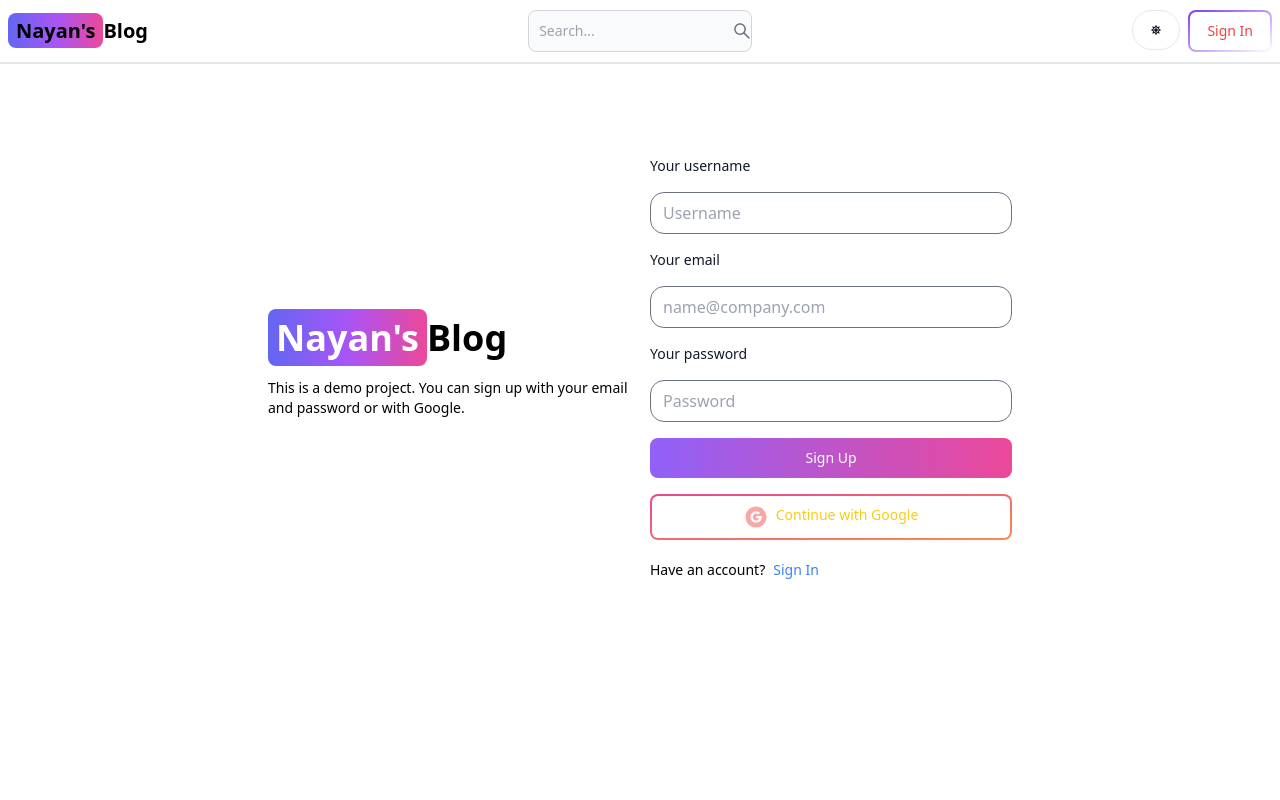
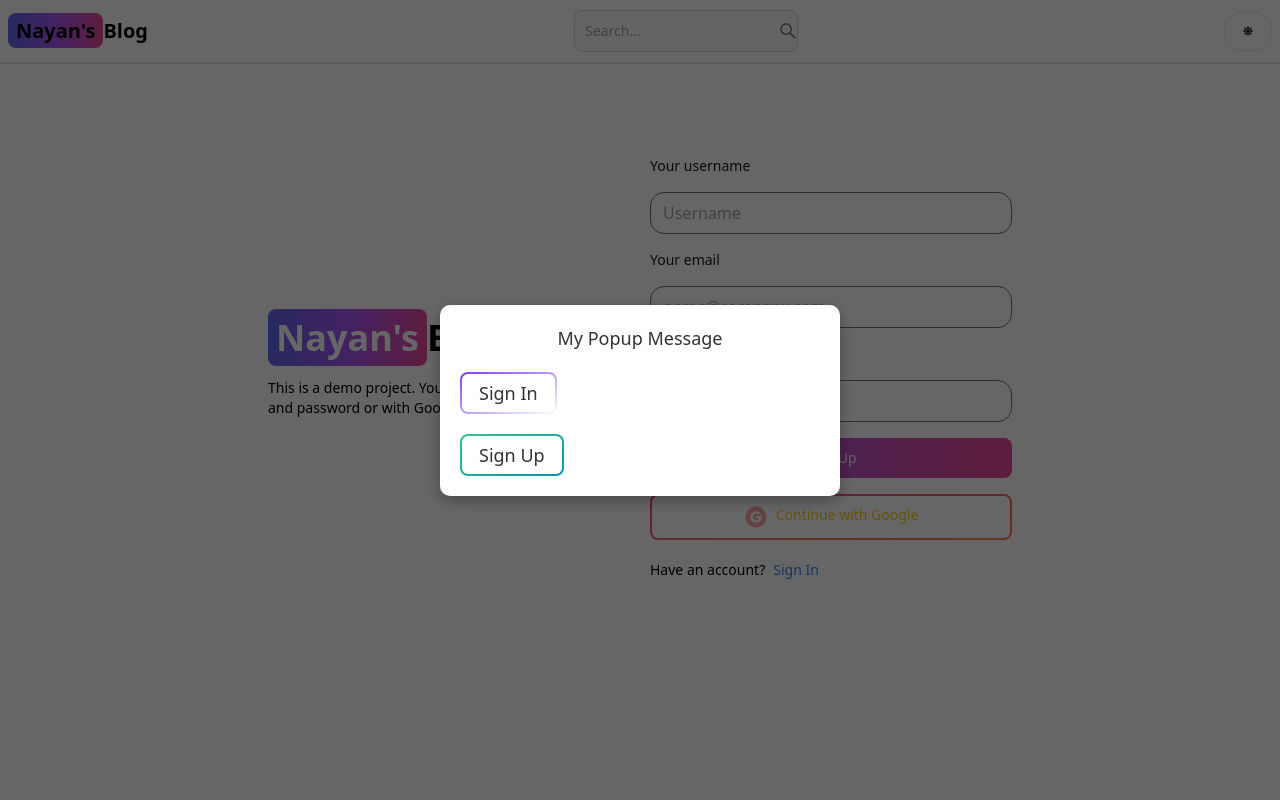
Before and after one commit to Nayan7652Thakur/our-blog, a React (Vite) app in the folder client/: page /sign-up in a window 1280 px wide. Shown: the top 800 px of the page. Built offline with nearby package versions, Linux system fonts and the light colour scheme.

Commit message:
my last change

```diff
--- a/client/src/App.jsx
+++ b/client/src/App.jsx
@@ -21,10 +21,10 @@ export default function App() {
       <ScrollToTop />
       <Header />
       <Routes>
-        <Route path='/' element={<Home />} />
+        <Route path='/sign-up' element={<SignUp />} />
+        <Route path='/home' element={<Home />} />
         <Route path='/about' element={<About />} />
         <Route path='/sign-in' element={<SignIn />} />
-        <Route path='/sign-up' element={<SignUp />} />
         <Route path='/search' element={<Search />} />
         <Route element={<PrivateRoute />}>
           <Route path='/dashboard' element={<Dashboard />} />
--- a/client/src/components/Header.jsx
+++ b/client/src/components/Header.jsx
@@ -6,6 +6,7 @@ import { useSelector, useDispatch } from 'react-redux';
 import { toggleTheme } from '../redux/theme/themeSlice';
 import { signoutSuccess } from '../redux/user/userSlice';
 import { useEffect, useState } from 'react';
+import Popup from './Popup';
 
 export default function Header() {
   const path = useLocation().pathname;
@@ -15,14 +16,27 @@ export default function Header() {
   const { currentUser } = useSelector((state) => state.user);
   const { theme } = useSelector((state) => state.theme);
   const [searchTerm, setSearchTerm] = useState('');
+  const [showPopup, setShowPopup] = useState(false);
 
   useEffect(() => {
     const urlParams = new URLSearchParams(location.search);
     const searchTermFromUrl = urlParams.get('searchTerm');
+    const popupDismissed = urlParams.get('popupDismissed');
+
     if (searchTermFromUrl) {
       setSearchTerm(searchTermFromUrl);
     }
-  }, [location.search]);
+
+    // Show popup if user is not logged in and hasn't dismissed the popup
+    if (!currentUser && !popupDismissed) {
+      setShowPopup(true);
+    }
+
+    // Hide popup if user is logged in or if popupDismissed is set
+    if (currentUser || popupDismissed) {
+      setShowPopup(false);
+    }
+  }, [location.search, currentUser]);
 
   const handleSignout = async () => {
     try {
@@ -48,34 +62,42 @@ export default function Header() {
     navigate(`/search?${searchQuery}`);
   };
 
+  const handlePopupClose = () => {
+    const urlParams = new URLSearchParams(location.search);
+    urlParams.set('popupDismissed', 'true');
+    navigate({ search: urlParams.toString() });
+    setShowPopup(false);
+  };
+
   return (
-    <Navbar className='border-b-2'>
+    <>
+      <Navbar className="border-b-2">
         <Link
-        to='/'
-        className='self-center whitespace-nowrap text-sm sm:text-xl font-semibold light:text-black'
+          to="/home"
+          className="self-center whitespace-nowrap text-sm sm:text-xl font-semibold light:text-black"
         >
-        <span className='px-2 py-1 bg-gradient-to-r from-indigo-500 via-purple-500 to-pink-500 rounded-lg text-black'>
+          <span className="px-2 py-1 bg-gradient-to-r from-indigo-500 via-purple-500 to-pink-500 rounded-lg text-black">
             Nayan's
           </span>
           Blog
         </Link>
         <form onSubmit={handleSubmit}>
           <TextInput
-          type='text'
-          placeholder='Search...'
+            type="text"
+            placeholder="Search..."
             rightIcon={AiOutlineSearch}
-          className='hidden lg:inline'
+            className="hidden lg:inline"
             value={searchTerm}
             onChange={(e) => setSearchTerm(e.target.value)}
           />
         </form>
-      <Button className='w-12 h-10 lg:hidden' color='gray' pill>
+        <Button className="w-12 h-10 lg:hidden" color="gray" pill>
           <AiOutlineSearch />
         </Button>
-      <div className='flex gap-2 md:order-2'>
+        <div className="flex gap-2 md:order-2">
           <Button
-          className='w-12 h-10 hidden sm:inline'
-          color='gray'
+            className="w-12 h-10 hidden sm:inline"
+            color="gray"
             pill
             onClick={() => dispatch(toggleTheme())}
           >
@@ -86,43 +108,40 @@ export default function Header() {
               arrowIcon={false}
               inline
               label={
-              <Avatar alt='user' img={currentUser.profilePicture} rounded />
+                <Avatar alt="user" img={currentUser.profilePicture} rounded />
               }
             >
               <Dropdown.Header>
-              <span className='block text-sm'>@{currentUser.username}</span>
-              <span className='block text-sm font-medium truncate'>
+                <span className="block text-sm">@{currentUser.username}</span>
+                <span className="block text-sm font-medium truncate">
                   {currentUser.email}
                 </span>
               </Dropdown.Header>
-            <Link to={'/dashboard?tab=profile'}>
+              <Link to="/dashboard?tab=profile">
                 <Dropdown.Item>Profile</Dropdown.Item>
               </Link>
               <Dropdown.Divider />
               <Dropdown.Item onClick={handleSignout}>Sign out</Dropdown.Item>
             </Dropdown>
           ) : (
-          <Link to='/sign-in'>
-            <Button gradientDuoTone='purpleToBlue' outline>
-              <span className='text-red-500'>
-              Sign In
-              </span>
-            </Button>
-          </Link>
+            <>
+              {showPopup && <Popup onClose={handlePopupClose} />}
+            </>
           )}
           <Navbar.Toggle />
         </div>
         <Navbar.Collapse>
           <Navbar.Link active={path === '/'} as={'div'}>
-          <Link to='/'>Home</Link>
+            <Link to="/home">Home</Link>
           </Navbar.Link>
           <Navbar.Link active={path === '/about'} as={'div'}>
-          <Link to='/about'>About</Link>
+            <Link to="/about">About</Link>
           </Navbar.Link>
           <Navbar.Link active={path === '/projects'} as={'div'}>
-          <Link to='/projects'>Projects</Link>
+            <Link to="/projects">Projects</Link>
           </Navbar.Link>
         </Navbar.Collapse>
       </Navbar>
+    </>
   );
 }
--- a/client/src/components/OAuth.jsx
+++ b/client/src/components/OAuth.jsx
@@ -27,7 +27,7 @@ export default function OAuth() {
             const data = await res.json()
             if (res.ok){
                 dispatch(signInSuccess(data))
-                navigate('/')
+                navigate('/home')
             }
         } catch (error) {
             console.log(error);
--- /dev/null
+++ b/client/src/components/Popup.jsx
@@ -0,0 +1,29 @@
+import React from 'react';
+import { Link } from 'react-router-dom';
+import { Button } from 'flowbite-react';
+
+const Popup = ({ onClose }) => {
+  return (
+    <div className="pop">
+      <div className="inner">
+        <span>My Popup Message</span>
+        <div className="mt-20">
+          <Link to="/sign-in">
+            <Button gradientDuoTone="purpleToBlue" outline onClick={onClose}>
+              <span className="text-red-500">Sign In</span>
+            </Button>
+          </Link>
+        </div>
+        <div className="mt-5">
+          <Link to="/sign-up">
+            <Button gradientDuoTone="greenToBlue" outline onClick={onClose}>
+              <span className="text-green-500">Sign Up</span>
+            </Button>
+          </Link>
+        </div>
+      </div>
+    </div>
+  );
+};
+
+export default Popup;
--- a/client/src/components/Wallpaper.jsx
+++ b/client/src/components/Wallpaper.jsx
@@ -14,7 +14,7 @@ const Wallpaper = () => {
         </p>
         <Button gradientDuoTone='purpleToPink' className='rounded-tl-xl rounded-bl-none'>
             <a href="https://nayan-home-page-dev.netlify.app/" target='_blank' rel='noopener noreferrer'>
-                100 JavaScript Projects
+               Go to Wallpaper...
             </a>
         </Button>
     </div>
--- a/client/src/index.css
+++ b/client/src/index.css
@@ -6,6 +6,8 @@
 
 body{
     height: 100vh;
+    margin: 0px;
+    padding: 0px;
 }
 
 .ql-editor{
@@ -50,3 +52,50 @@ body{
 .input{
     border-radius: 14px;
 }
+
+/* Add these styles to your CSS file or inside a <style> tag */
+
+.pop {
+    position: fixed;
+    top: 0;
+    left: 0;
+    width: 100%;
+    height: 100%;
+    background-color: rgba(0, 0, 0, 0.6); /* Semi-transparent background */
+    display: flex;
+    justify-content: center;
+    align-items: center;
+    z-index: 1000; /* Ensures the popup is above other content */
+}
+
+.inner {
+    background-color: #ffffff; /* White background for the inner box */
+    padding: 20px;
+    border-radius: 10px;
+    box-shadow: 0px 5px 15px rgba(0, 0, 0, 0.3);
+    text-align: center;
+    width: 90%;
+    max-width: 400px;
+    animation: fadeIn 0.3s ease-in-out; /* Simple fade-in animation */
+}
+
+.inner span {
+    font-size: 18px;
+    color: #333333;
+}
+
+.inner .mt-20 {
+    margin-top: 20px;
+}
+
+/* Optional: Add a fade-in effect */
+@keyframes fadeIn {
+    from {
+        opacity: 0;
+        transform: scale(0.9);
+    }
+    to {
+        opacity: 1;
+        transform: scale(1);
+    }
+}
--- a/client/src/pages/SignIn.jsx
+++ b/client/src/pages/SignIn.jsx
@@ -36,7 +36,7 @@ export default function SignIn() {
 
       if (res.ok) {
         dispatch(signInSuccess(data));
-        navigate('/');
+        navigate('/home');
       }
     } catch (error) {
       dispatch(signInFailure(error.message));
--- a/client/src/pages/SignUp.jsx
+++ b/client/src/pages/SignUp.jsx
@@ -30,7 +30,7 @@ export default function SignUp() {
       }
       setLoading(false);
       if (res.ok) {
-        navigate('/');
+        navigate('/home');
       }
     } catch (error) {
       setErrorMessage(error.message);
```
Lines whose indentation alone changed are shown as unchanged.
